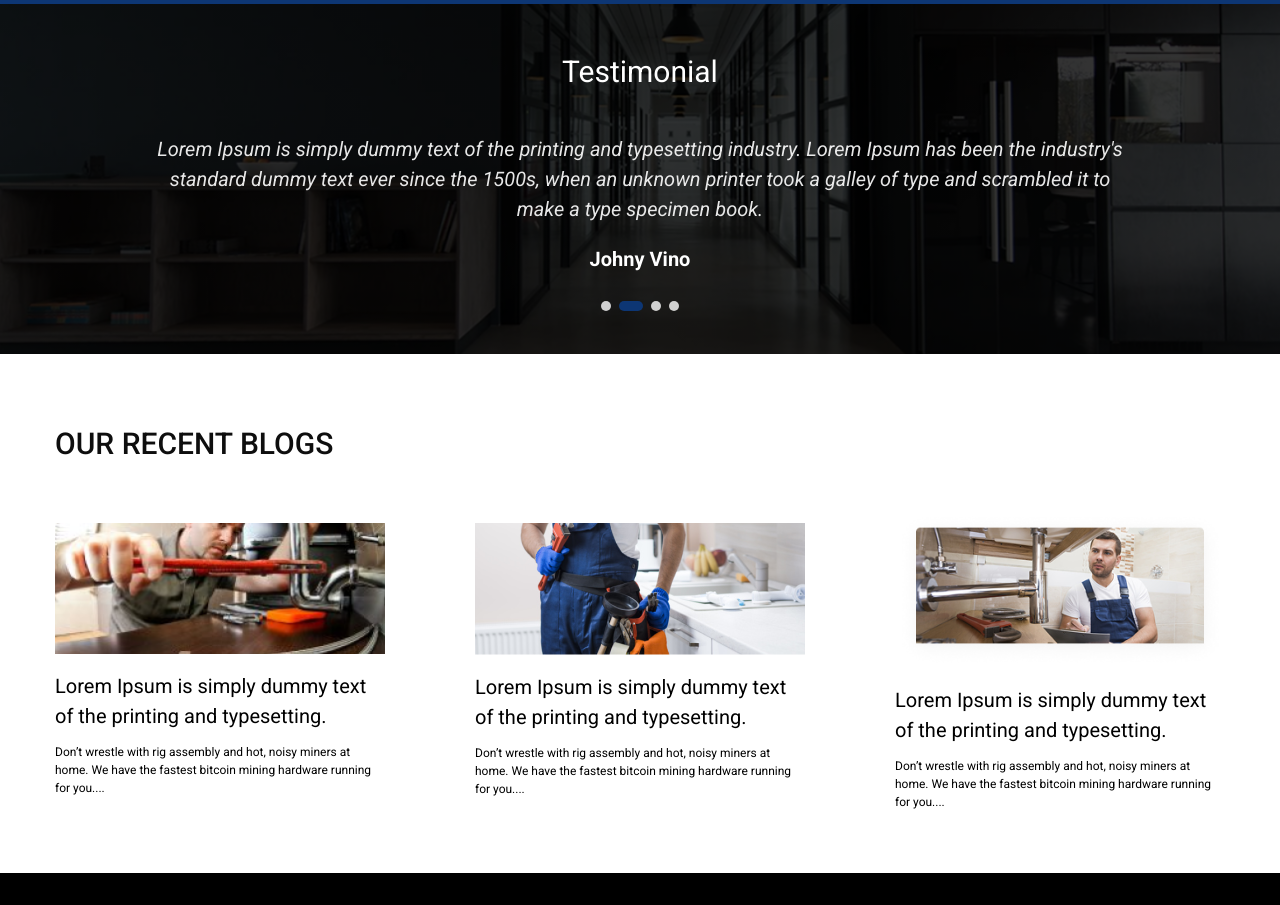
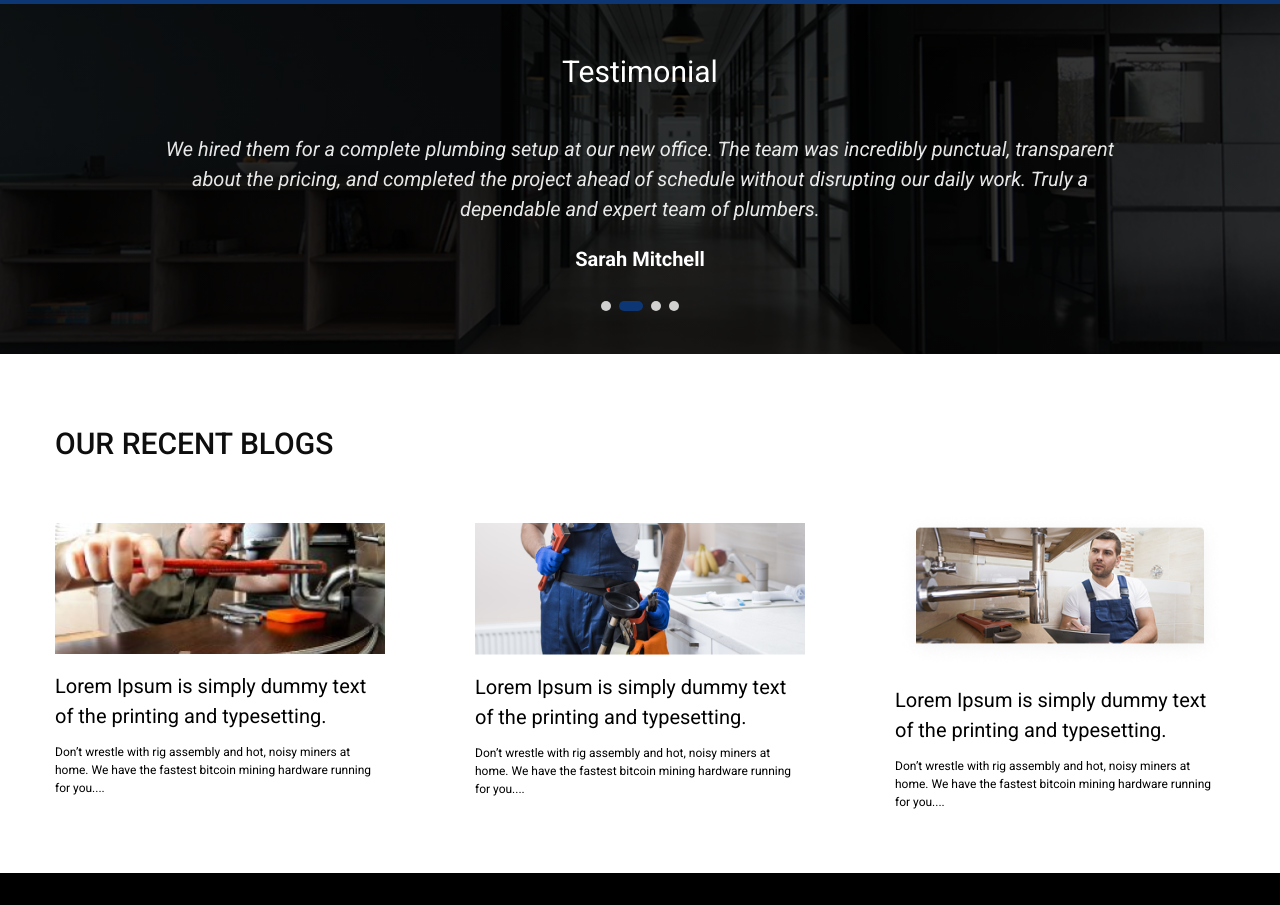
Before and after one commit to Sijan666/plumbingCompany, a React (Vite) app: page / in a window 1280 px wide. Shown: the part 1900-2805 px from the top of the page. Built offline with nearby package versions, Linux system fonts and the light colour scheme.

Commit message:
fix : status issue in testimonial

```diff
--- a/src/components/data/testimonialApi.js
+++ b/src/components/data/testimonialApi.js
@@ -1,22 +1,22 @@
 export const testimoni = [
     {
         id : 1 ,
-        review : "Lorem Ipsum is simply dummy text of the printing and typesetting industry. Lorem Ipsum has been the industry's standard dummy text ever since the 1500s, when an unknown printer took a galley of type and scrambled it to make a type specimen book.",
-        name : "Johny Vino",
+        review : "I had a massive pipe burst in the middle of the night, and Plumber Point literally saved the day! Their emergency team arrived within 30 minutes, fixed the issue quickly, and even cleaned up after the work was done. Highly recommended for their fast and professional service.",
+        name : "John Davis",
     },
     {
         id : 2 ,
-        review : "Lorem Ipsum is simply dummy text of the printing and typesetting industry. Lorem Ipsum has been the industry's standard dummy text ever since the 1500s, when an unknown printer took a galley of type and scrambled it to make a type specimen book.",
-        name : "Johny Vino",
+        review : "We hired them for a complete plumbing setup at our new office. The team was incredibly punctual, transparent about the pricing, and completed the project ahead of schedule without disrupting our daily work. Truly a dependable and expert team of plumbers.",
+        name : "Sarah Mitchell",
     },
     {
         id : 3 ,
-        review : "Lorem Ipsum is simply dummy text of the printing and typesetting industry. Lorem Ipsum has been the industry's standard dummy text ever since the 1500s, when an unknown printer took a galley of type and scrambled it to make a type specimen book.",
-        name : "Johny Vino",
+        review : "I've been relying on their maintenance services for years. They are always polite, knowledgeable, and honest. They never try to upsell unnecessary repairs. It's rare to find such skilled and trustworthy plumbers. Five stars all the way.",
+        name : "David Lewis",
     },
     {
         id : 4 ,
-        review : "Lorem Ipsum is simply dummy text of the printing and typesetting industry. Lorem Ipsum has been the industry's standard dummy text ever since the 1500s, when an unknown printer took a galley of type and scrambled it to make a type specimen book.",
-        name : "Johny Vino",
+        review : "When our old water heater broke down, the team from Plumber Point was incredibly quick to respond. They guided us in choosing a great energy-efficient model and installed it flawlessly the very next day. The pricing was fair, and the technicians were very respectful of our home.",
+        name : "Michael Anderson",
     },
 ]
```
